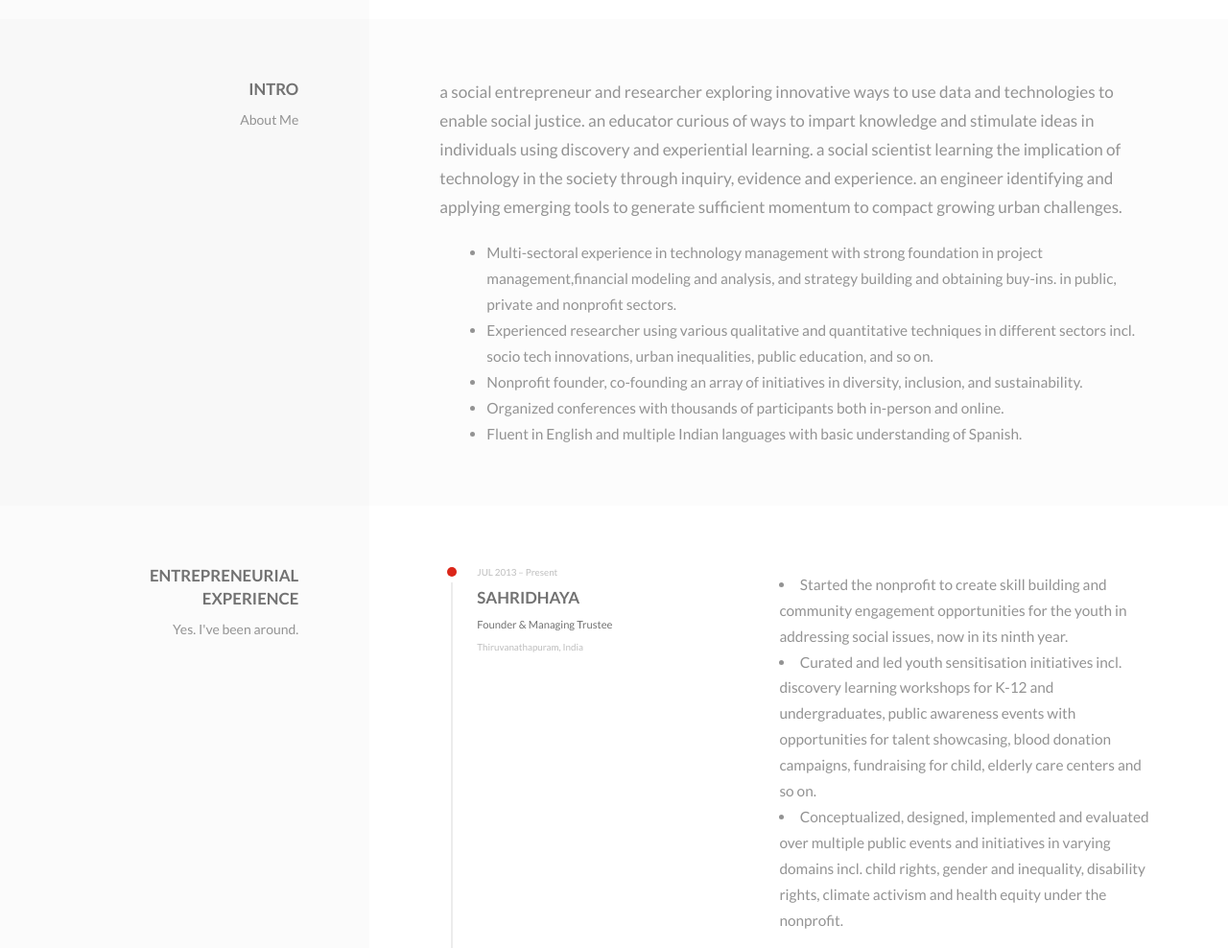
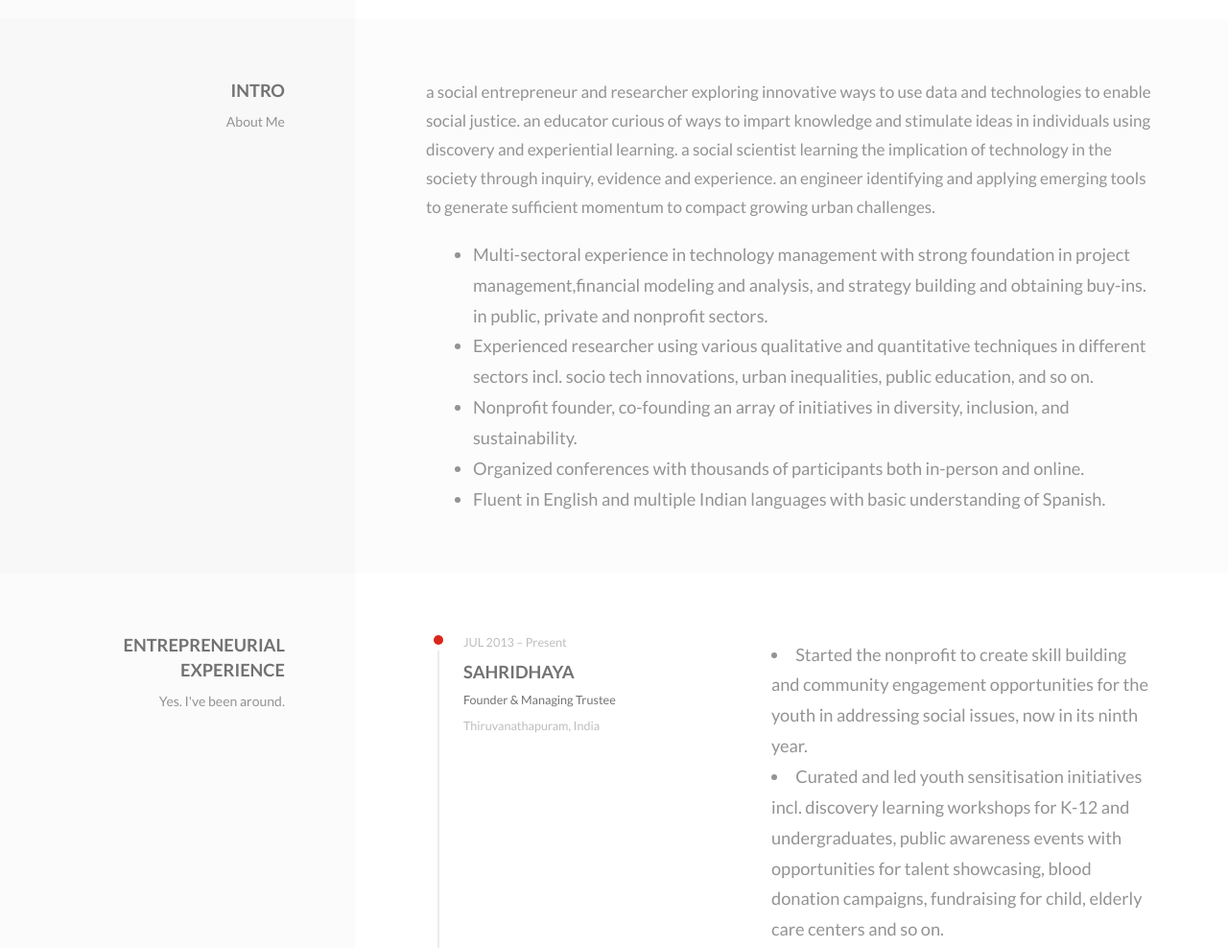
Before and after one commit to sgakhil/akhilsg.github.io, a plain HTML site: page index.html in a window 1280 px wide. Shown: the part 780-1768 px from the top of the page at 96% size. Drawn offline with Linux system fonts and the light colour scheme.

Commit message:
sg: made changes to font classes.

```diff
--- a/assets/css/custom.css
+++ b/assets/css/custom.css
@@ -12,5 +12,5 @@
 }
 
 li {
-    font-size: 1.1rem;
+    font-size: 1.3rem;
 }
--- a/assets/css/main.css
+++ b/assets/css/main.css
@@ -535,7 +535,7 @@
 
 h2,
 h3, .c-number {
-  font-size: 1.2rem;
+  font-size: 1.3rem;
   line-height: 1.45;
   text-transform: uppercase;
 }
@@ -1905,7 +1905,7 @@
     text-align: right;
   }
   .o-section__content {
-    width: 70%;
+    width: 75%;
   }
   .o-section__header-bg,
   .o-section__content-bg {
@@ -2258,11 +2258,11 @@
 .c-work__timeframe,
 .c-work__location {
   opacity: .6;
-  font-size: 0.7rem;
+  font-size: 0.9rem;
 }
 
 .c-work__title {
-  font-size: 0.8rem;
+  font-size: 0.9rem;
 }
 
 .c-social-button {
```
